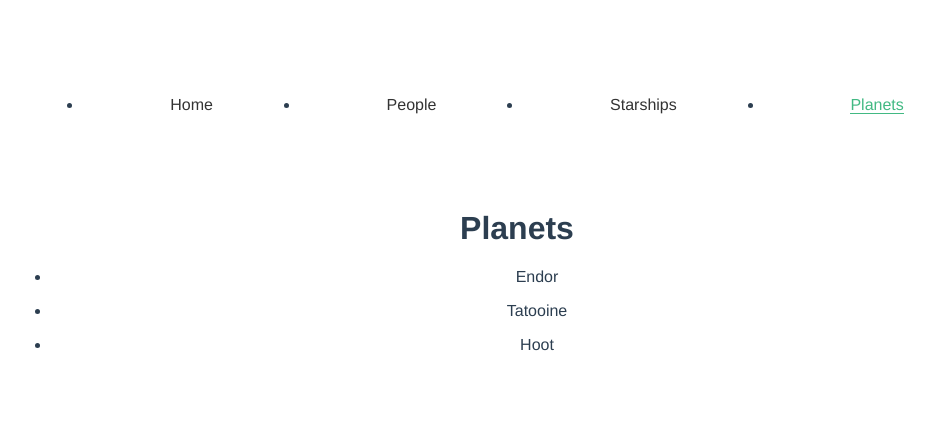
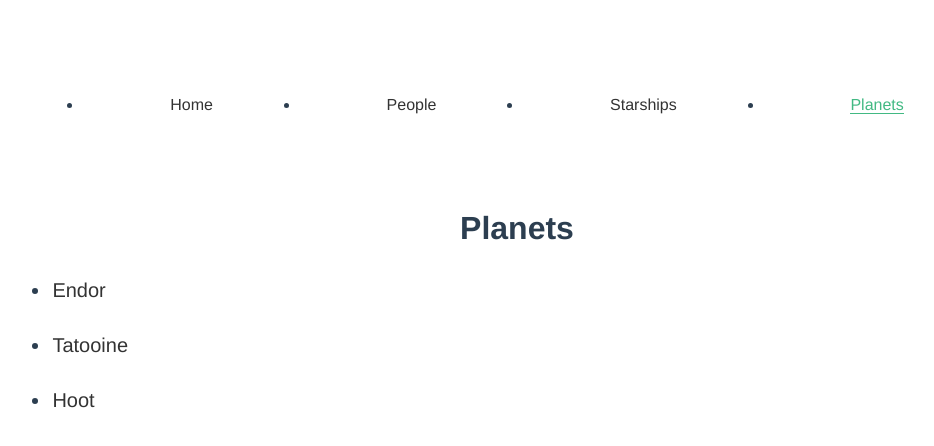
Before and after one commit to DavidGVelez/Vue-Swapi, a Vue app: page /planets in a window 1280 px wide. Shown: the top 446 px of the page, without its empty margins (123-1057 px from the left). Built offline with nearby package versions, Linux system fonts and the light colour scheme; the HTML template or start-up script is replaced by a standard one.

Commit message:
created routing

```diff
--- a/src/router/index.js
+++ b/src/router/index.js
@@ -22,12 +22,15 @@ const routes = [
       title: "People",
       data: [
         {
+          id: 1,
           name: "Luke",
         },
         {
+          id: 2,
           name: "Leia",
         },
         {
+          id: 3,
           name: "Darth Vader",
         },
 
@@ -41,15 +44,18 @@ const routes = [
     component: Collection,
     props: {
       default: true,
-      title: "Starthips",
+      title: "Starships",
       data: [
         {
+          id: 1,
           name: "Startship #1",
         },
         {
+          id: 2,
           name: "Startship #2",
         },
         {
+          id: 3,
           name: "Startship #3",
         },
 
@@ -65,12 +71,15 @@ const routes = [
       title: "Planets",
       data: [
         {
+          id: 1,
           name: "Endor",
         },
         {
+          id: 2,
           name: "Tatooine",
         },
         {
+          id: 3,
           name: "Hoot",
         },
 
@@ -80,18 +89,21 @@ const routes = [
   // Endpoint/Json Routes
   {
     path: '/people/:id',
-    name: 'People/:id',
-    component: Item
+    name: 'Person',
+    component: Item,
+    props: {id: true}
   },
   {
     path: '/planets/:id',
-    name: 'Planet/:id',
-    component: Item
+    name: 'Planet',
+    component: Item,
+    props:{id: true}
   },
   {
     path: '/starships/:id',
-    name: 'Starship/:id',
-    component: Item
+    name: 'Starship',
+    component: Item,
+    props: {id: true}
   },
 
 ]
--- a/src/views/Collection.vue
+++ b/src/views/Collection.vue
@@ -13,7 +13,27 @@
 
         <div v-if="collection" class="content">
             <ul v-for="item in collection" :key="item.id">
-                <li>{{item.name}}</li>
+                <li v-if="title == 'People' ">
+                    <router-link
+                    :to="{name: 'Person',params: {id : item.id}}"
+                    >
+                    {{item.name}}
+                    </router-link>
+                </li>
+                <li v-else-if="title == 'Planets' ">
+                    <router-link
+                    :to="{name: 'Planet',params: {id : item.id}}"
+                    >
+                    {{item.name}}
+                    </router-link>
+                </li>
+                <li v-if="title == 'Starships' ">
+                    <router-link
+                    :to="{name: 'Starship',params: {id : item.id}}"
+                    >
+                    {{item.name}}
+                    </router-link>
+                </li>
             </ul>
         </div>
   </div>
@@ -48,4 +68,24 @@ export default {
     h1{
         font-size: 2rem;
     }
+    .content {
+        margin: 2rem 0;
+
+        & ul {
+
+            & li {
+                font-size: 1.25rem;
+                margin: 2rem 0;
+                text-align: left;
+
+                & a{
+                    border: 1px solid transparent;
+                }
+
+                & a:hover{
+                    border-bottom: 1px solid #333;
+                }
+            }
+        }
+    }
 </style>
--- a/src/views/Item.vue
+++ b/src/views/Item.vue
@@ -0,0 +1,17 @@
+<template>
+    <div>
+
+         <ul>
+             <li v-for="(item, index) in data" :key='index'>
+                 {{item}}
+             </li>
+         </ul>
+    </div>
+
+</template>
+
+<script>
+export default {
+    props:['data']
+}
+</script>
```
